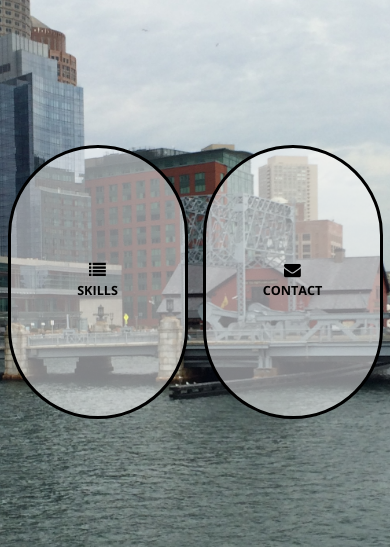
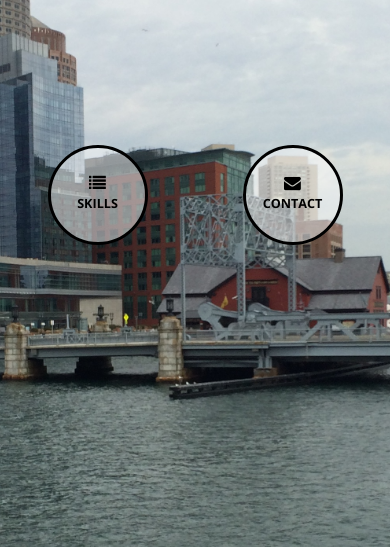
Before and after one commit to lcavezza/lcavezza.github.io, a plain HTML site: page index.html in a window 390 px wide. Shown: the part 297-844 px from the top of the page. Drawn offline with nearby package versions, Linux system fonts and the light colour scheme; a web font is replaced by a local one.

Commit message:
more responsive changes

```diff
--- a/css/component.css
+++ b/css/component.css
@@ -120,8 +120,7 @@ h1 {
 	opacity: 1;
 	border: 3px solid black;
 	color: black;
-	min-width: 180px;
-	min-height: 65%;
+	min-height: 100px;
 	width: 190px;
 	margin: 0 auto;
 	margin-top: 20px;
@@ -500,7 +499,7 @@ section.bl-expand .bl-icon-close {
 	}
 
 	.bl-box {
-		width: 150px;
-		height: 40%;
+		width: 100px;
+		height: 100px;
 	}
 }
```
